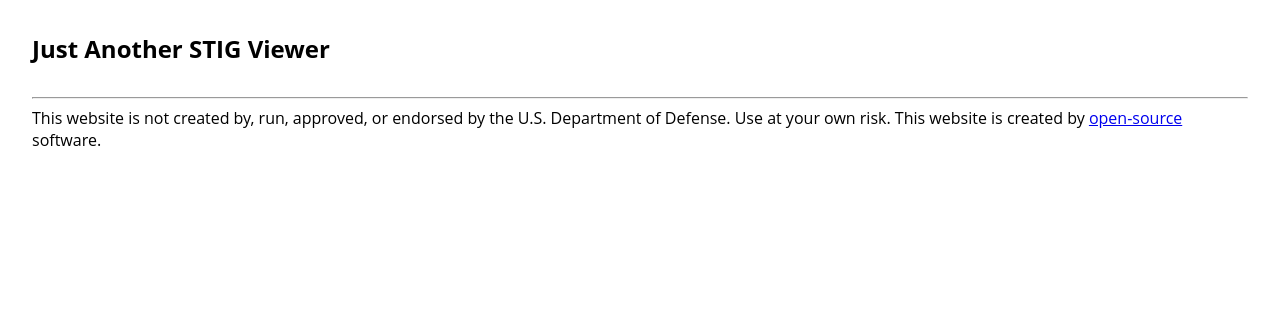
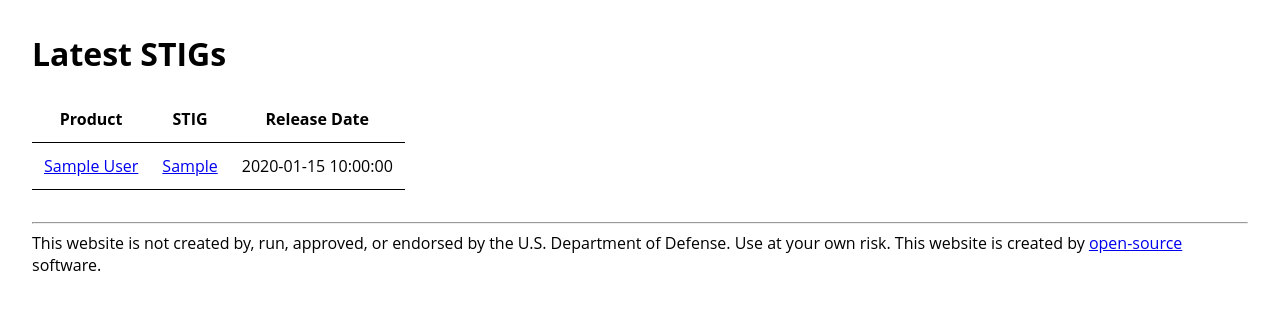
Before and after one commit to stigaview/stigaview-static, a Python web app: template templates/index.html in a window 1280 px wide. Shown: the part 50-360 px from the top of the page. Run offline with Jinja, Linux system fonts and the light colour scheme; the template is opened without the code that fills it: most values are stand-ins (such as "Sample title", 1, 10 or a date in 2020).

Commit message:
Update Homepage

```diff
--- a/templates/index.html
+++ b/templates/index.html
@@ -2,5 +2,23 @@
 
 {% block title %}Home{% endblock %}
 {% block content %}
-<h2>Just Another STIG Viewer</h2>
+<h1>Latest STIGs</h1>
+<table class="table">
+    <thead>
+        <tr>
+            <th>Product</th>
+            <th>STIG</th>
+            <th>Release Date</th>
+        </tr>
+    </thead>
+    <tbody>
+    {% for stig in stigs %}
+        <tr>
+            <td><a href="{{ stig.product.url }}">{{ stig.product.full_name }}</a></td>
+            <td><a href="{{ stig.url }}">{{ stig.short_version }}</a></td>
+            <td><time datetime="{{ stig.release_date }}">{{ stig.release_date }}</time></td>
+        </tr>
+    {% endfor %}
+    </tbody>
+</table>
 {% endblock %}
```
